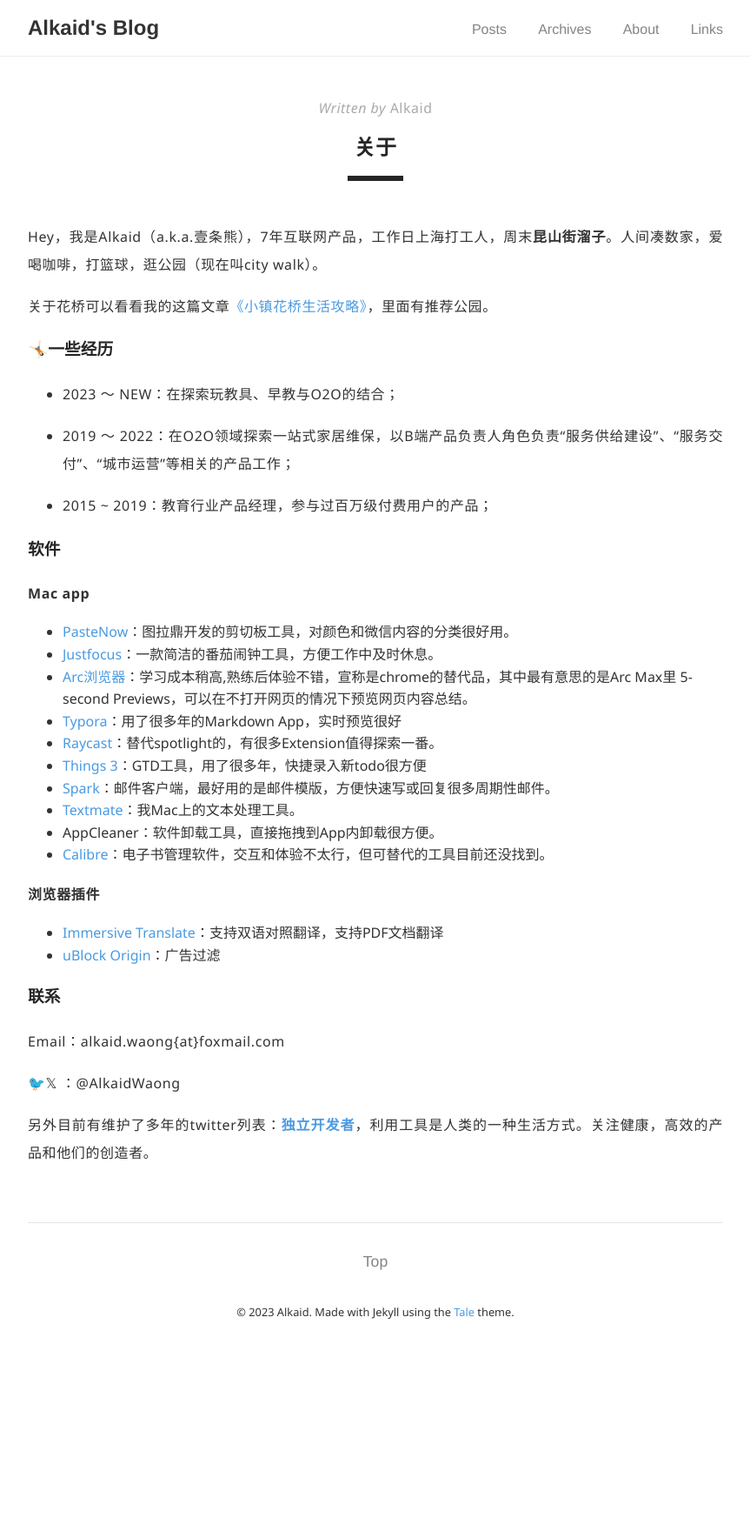
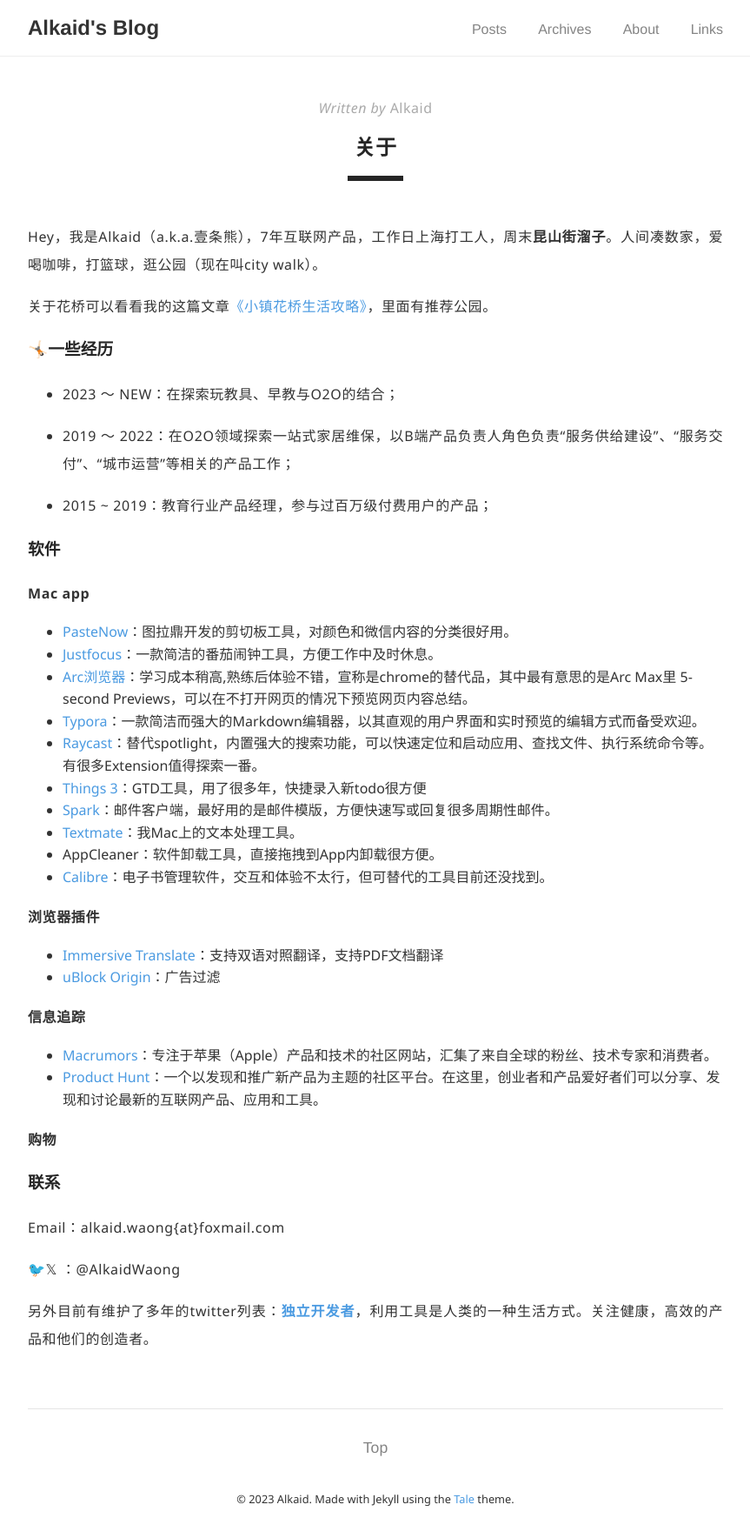
Before and after one commit to AlkaidWaong/ifoz, a Jekyll site: the page built from _pages/about.md, in a window 1280 px wide. Shown: the whole page at 87% size, without its empty margins (208-1071 px from the left). Built offline with Jekyll 4.4.1, drawn with Linux system fonts in a browser that asks for light colours; comment, search, counter and statistics services are not loaded; before the commit the page ends 1554 px from its top, so only the background shows below that.

Commit message:
Update about.md

```diff
--- a/_pages/about.md
+++ b/_pages/about.md
@@ -29,8 +29,8 @@
 - [PasteNow](https://apps.apple.com/us/app/pastenow-%E5%89%AA%E8%B4%B4%E6%9D%BF%E5%B7%A5%E5%85%B7/id1552536109?l=zh-Hans-CN)：图拉鼎开发的剪切板工具，对颜色和微信内容的分类很好用。
 - [Justfocus](https://getjustfocus.com/?ref=just-focus-mac)：一款简洁的番茄闹钟工具，方便工作中及时休息。
 - [Arc浏览器](https://arc.net/)：学习成本稍高,熟练后体验不错，宣称是chrome的替代品，其中最有意思的是Arc Max里 5-second Previews，可以在不打开网页的情况下预览网页内容总结。
-- [Typora](https://typora.io/)：用了很多年的Markdown App，实时预览很好
-- [Raycast](https://www.raycast.com/)：替代spotlight的，有很多Extension值得探索一番。
+- [Typora](https://typora.io/)：一款简洁而强大的Markdown编辑器，以其直观的用户界面和实时预览的编辑方式而备受欢迎。
+- [Raycast](https://www.raycast.com/)：替代spotlight，内置强大的搜索功能，可以快速定位和启动应用、查找文件、执行系统命令等。有很多Extension值得探索一番。
 - [Things 3](https://apps.apple.com/us/app/things-3/id904280696?l=zh-Hans-CN&mt=12)：GTD工具，用了很多年，快捷录入新todo很方便
 - [Spark](https://apps.apple.com/us/app/spark-mail-ai-%E9%A9%B1%E5%8A%A8%E7%9A%84%E6%99%BA%E8%83%BD%E9%82%AE%E7%AE%B1%E5%92%8C%E6%97%A5%E5%8E%86/id6445813049?l=zh-Hans-CN&mt=12)：邮件客户端，最好用的是邮件模版，方便快速写或回复很多周期性邮件。
 - [Textmate](https://macromates.com/)：我Mac上的文本处理工具。
@@ -46,6 +46,17 @@
 
 
 
+**信息追踪**
+
+- [Macrumors](https://www.macrumors.com/)：专注于苹果（Apple）产品和技术的社区网站，汇集了来自全球的粉丝、技术专家和消费者。
+- [Product Hunt](https://www.producthunt.com/)：一个以发现和推广新产品为主题的社区平台。在这里，创业者和产品爱好者们可以分享、发现和讨论最新的互联网产品、应用和工具。
+
+
+
+**购物**
+
+
+
 ### 联系
 
 Email：alkaid.waong{at}foxmail.com
```
